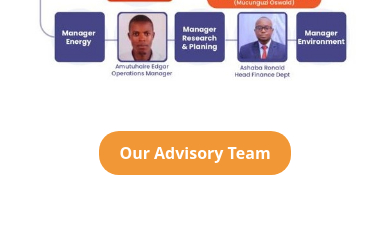
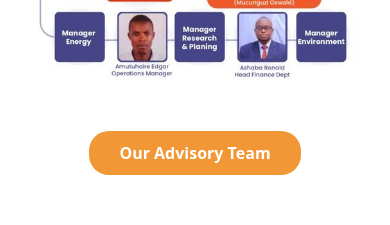
Before and after one commit to KimeraMoses/HerveyHoldings, a React (Create React App) app: page / in a window 390 px wide. Shown: the part 6220-6445 px from the top of the page. Built offline with nearby package versions, Linux system fonts and the light colour scheme.

Commit message:
Fix: advisory team link made responsive on mobile devices

```diff
--- a/src/components/Team/TeamStructure.module.css
+++ b/src/components/Team/TeamStructure.module.css
@@ -15,13 +15,17 @@
   display: flex;
   justify-content: center;
   margin: 50px 0 20px;
+  text-align: center;
 }
 .ad_team_link_wrapper a {
   background-color: var(--dav__primary_color);
   color: #fff;
   font-weight: 600;
-  padding: 10px 20px;
+  padding: 10px 30px;
   border-radius: 20px;
+}
+.ad_team_link_wrapper a:hover {
+  color: #fff;
 }
 
 @media screen and (max-width: 889px) {
```
